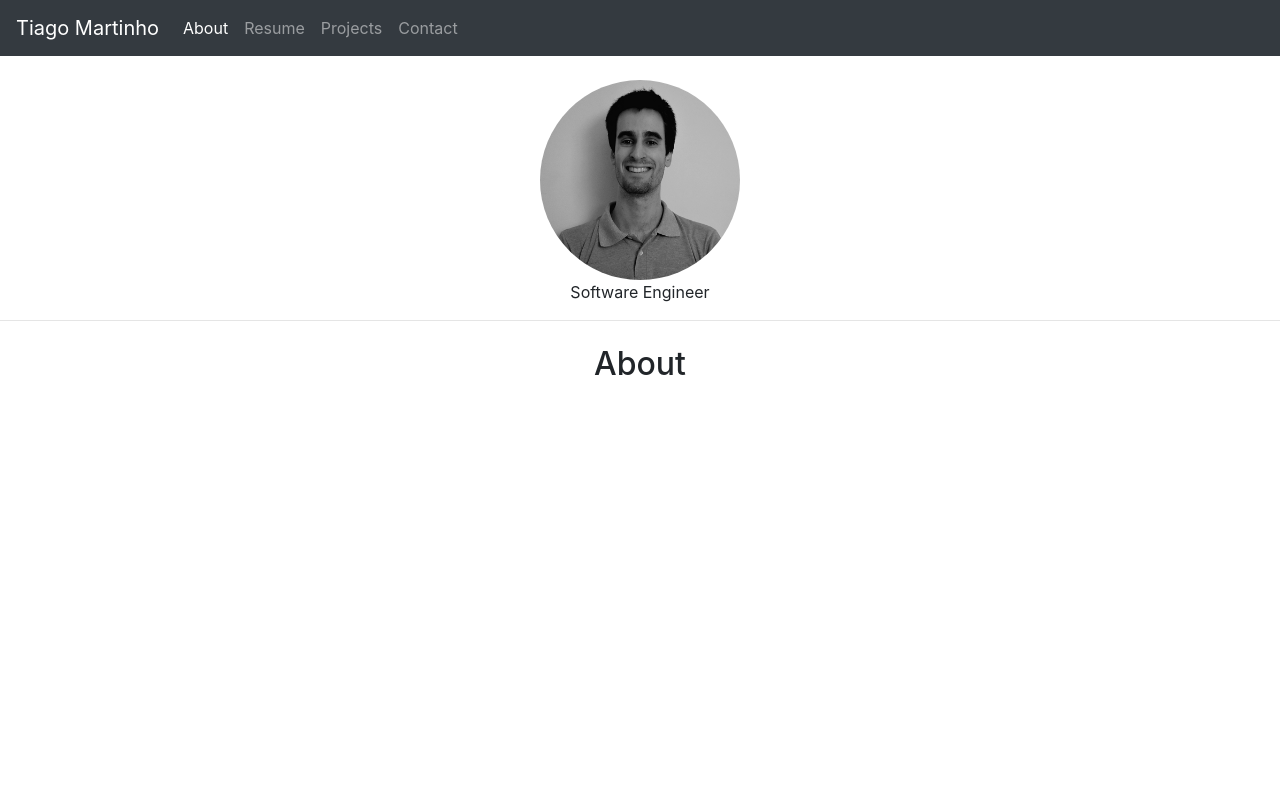
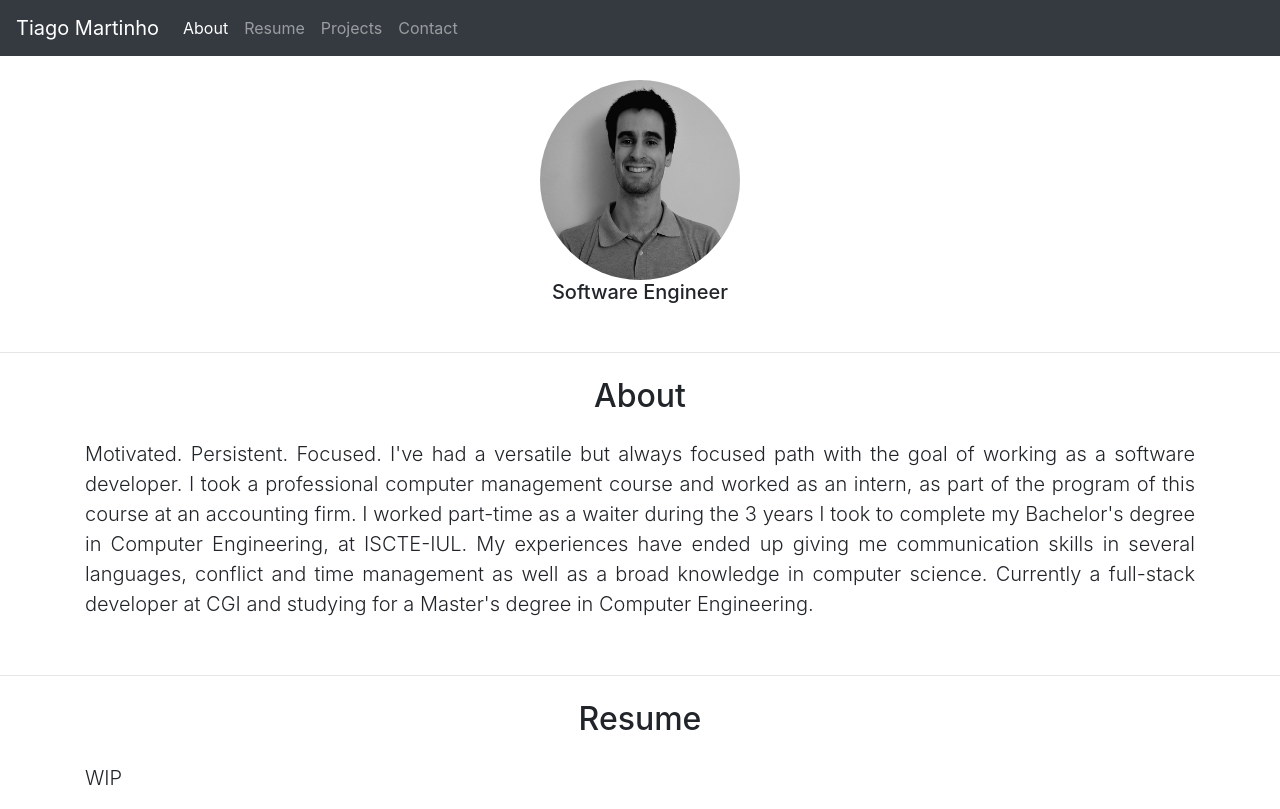
Before and after one commit to tiagofmartinho/personal-website, an Angular app: page / in a window 1280 px wide. Built offline with nearby package versions, Linux system fonts and the light colour scheme.

Commit message:
Added content for about section

```diff
--- a/src/app/app.component.html
+++ b/src/app/app.component.html
@@ -1,17 +1,27 @@
 <!-- Toolbar -->
 <nav class="navbar fixed-top navbar-expand-lg navbar-dark bg-dark">
-    <a class="navbar-brand" href="#">{{name}}</a>
-    <button class="navbar-toggler" type="button" data-toggle="collapse" data-target="#navbarSupportedContent" aria-controls="navbarSupportedContent" aria-expanded="false" aria-label="Toggle navigation">
+  <a class="navbar-brand" href="#">{{ name }}</a>
+  <button
+    class="navbar-toggler"
+    type="button"
+    data-toggle="collapse"
+    data-target="#navbarSupportedContent"
+    aria-controls="navbarSupportedContent"
+    aria-expanded="false"
+    aria-label="Toggle navigation"
+  >
     <span class="navbar-toggler-icon"></span>
   </button>
 
   <div class="collapse navbar-collapse" id="navbarSupportedContent">
     <ul class="navbar-nav mr-auto">
       <li class="nav-item active">
-          <a class="nav-link" href="#">About<span class="sr-only">(current)</span></a>
+        <a class="nav-link" href="#about"
+          >About<span class="sr-only">(current)</span></a
+        >
       </li>
       <li class="nav-item">
-          <a class="nav-link" href="#">Resume</a>
+        <a class="nav-link" href="#resume">Resume</a>
       </li>
       <li class="nav-item">
         <a class="nav-link" href="#">Projects</a>
@@ -20,23 +30,52 @@
         <a class="nav-link" href="#">Contact</a>
       </li>
     </ul>
-
   </div>
 </nav>
 <!-- Toolbar END -->
 
-
 <div class="text-center">
-    <img src="../assets/DSC_0007.png" class="rounded-circle" width="200" height="200">
-    <br>
-    {{occupation}}
+  <img
+    src="../assets/DSC_0007.png"
+    class="rounded-circle"
+    width="200"
+    height="200"
+  />
+  <br />
+  <h5>{{ occupation }}</h5>
 </div>
 
-<hr>
+<br />
+<hr />
 
 <!-- About -->
-<div class="text-center mt-4">
-  <h2>About</h2>
+<section class="mt-4" id="about">
+  <div  class="container">
+    <h2 class="text-center" >About</h2>
+    <p class="lead text-justify mt-4">
+      Motivated. Persistent. Focused. I've had a versatile but always focused
+      path with the goal of working as a software developer. I took a
+      professional computer management course and worked as an intern, as part
+      of the program of this course at an accounting firm. I worked part-time as
+      a waiter during the 3 years I took to complete my Bachelor's degree in
+      Computer Engineering, at ISCTE-IUL. My experiences have ended up giving me
+      communication skills in several languages, conflict and time management as
+      well as a broad knowledge in computer science. Currently a full-stack
+      developer at CGI and studying for a Master's degree in Computer
+      Engineering.
+    </p>
+  </div>
+</section>
 
+<br/>
+<hr/>
+
+<!-- Resume -->
+
+<section class="mt-4" id="resume">
+  <div  class="container">
+    <h2 class="text-center" >Resume</h2>
+    <p class="lead text-justify mt-4">
+      WIP
   </div>
-<!-- About END -->
+</section>
```
Lines whose indentation alone changed are shown as unchanged.
